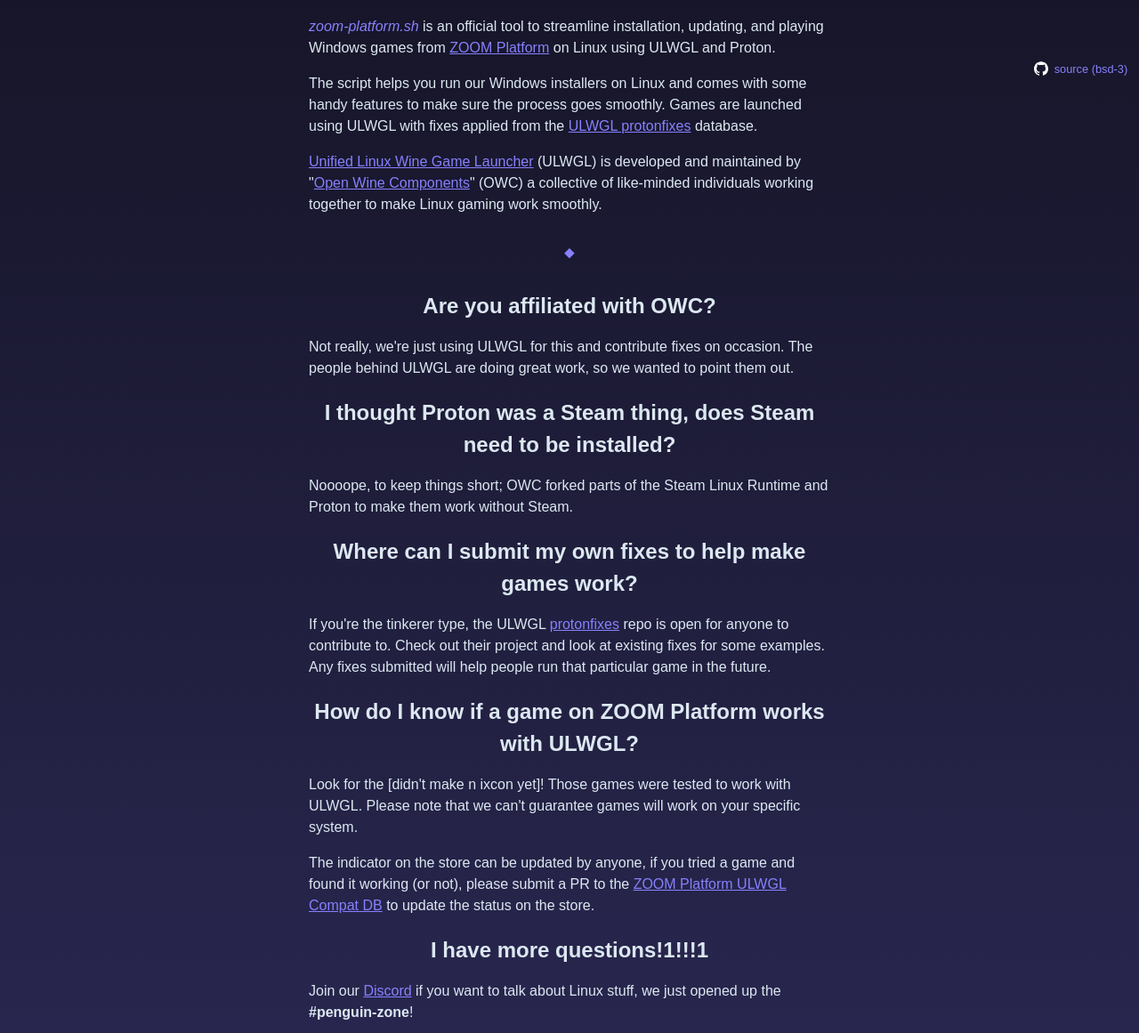
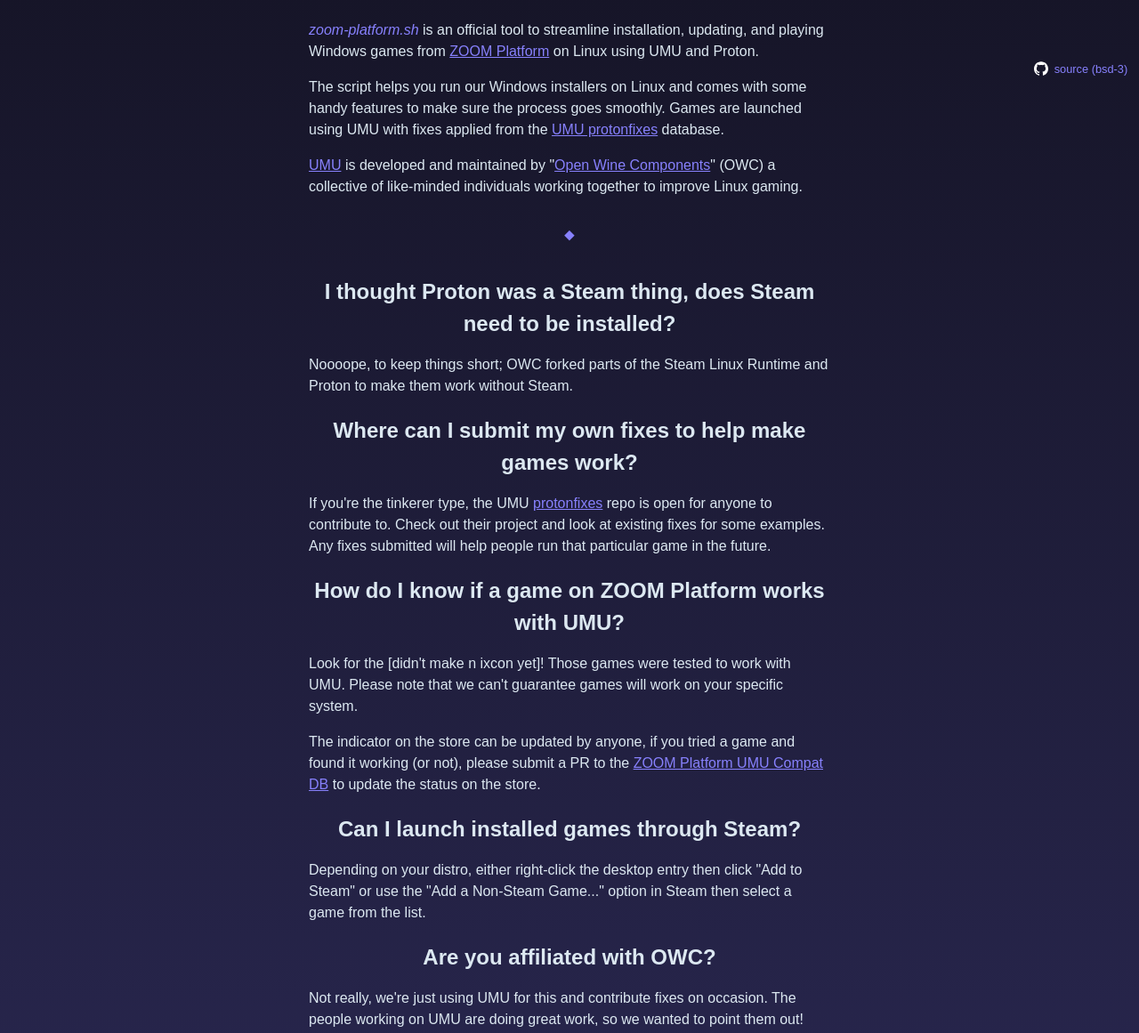
Before and after one commit to ZOOM-Platform/zoom-platform.sh, a plain HTML site: page www/src/index.html in a window 1280 px wide. Shown: the part 700-1861 px from the top of the page at 89% size. Drawn offline with Linux system fonts and the light colour scheme; a web font is replaced by a local one.

Commit message:
Cleanup www

```diff
--- a/www/src/index.html
+++ b/www/src/index.html
@@ -7,8 +7,8 @@
   <link rel="shortcut icon" href="/favicon.svg" type="image/svg" />
   <meta name="theme-color" content="#8781fd">
   <meta name="color-scheme" content="dark" />
-  <meta name="description" content="Install and play Windows ZOOM Platform games on Linux using Proton and ULWGL" />
-  <meta property="og:description" content="Install and play Windows ZOOM Platform games on Linux using Proton and ULWGL" />
+  <meta name="description" content="Install and play Windows ZOOM Platform games on Linux using Proton and UMU" />
+  <meta property="og:description" content="Install and play Windows ZOOM Platform games on Linux using Proton and UMU" />
   <meta property="og:title" content="zoom-platform.sh" />
   <meta property="og:url" content="https://zoom-platform.sh/" />
   <meta property="og:site_name" content="zoom-platform.sh" />
@@ -99,10 +99,10 @@
       font-size: 1em;
       margin: 2em 0;
       color: var(--color-primary);
-      height: 0em;
       display: block;
+      text-align: center;
     }
-    #footer {
+    footer {
       display: flex;
       flex-direction: column;
       justify-content: space-between;
@@ -116,10 +116,10 @@
         bottom: 0;
       }
     }
-    #footer a {
+    footer a {
       text-decoration: none;
     }
-    #footer svg {
+    footer svg {
       vertical-align: -.25em;
       margin-right: .25em;
     }
@@ -139,11 +139,16 @@
       background-image: linear-gradient(90deg, transparent 0%, rgba(120, 113, 255, .3) 5%, transparent 10%);
       background-size: 200%;
       background-position: 20%;
+      border: 2px solid;
+      border-color: #2c294e;
     }
     .download-btn {
       text-align: right;
       font-size: .7em;
       margin: .25em .5em;
+    }
+    .download-btn > a {
+      text-decoration: none;
     }
     .command-box.gradient {
       background-position: -100%;
@@ -218,11 +223,11 @@
       }
 
       33% {
-        text-shadow: 0 0 5px rgb(101, 93, 252), 0 0 20px rgb(116, 181, 255)
+        text-shadow: 0 0 5px rgb(101, 93, 252), 0 0 20px rgb(116, 181, 255);
       }
 
       66% {
-        text-shadow: 0 0 5px rgb(101, 93, 252), 0 0 23px rgb(202, 146, 255)
+        text-shadow: 0 0 5px rgb(101, 93, 252), 0 0 23px rgb(202, 146, 255);
       }
     }
   </style>
@@ -265,32 +270,37 @@
       </div>
       <div class="download-btn">download <a href="/zoom-platform.sh">zoom-platform.sh</a></div>
     </div>
-    <p><span class="color-primary"><i>zoom-platform.sh</i></span> is an official tool to streamline installation, updating, and playing Windows games from <a href="https://www.zoom-platform.com/">ZOOM Platform</a> on Linux using ULWGL and Proton.</p>
-    <p>The script helps you run our Windows installers on Linux and comes with some handy features to make sure the process goes smoothly. Games are launched using ULWGL with fixes applied from the <a href="https://github.com/Open-Wine-Components/ULWGL-protonfixes">ULWGL protonfixes</a> database.</p>
-    <p><a href="https://github.com/Open-Wine-Components/ULWGL-launcher">Unified Linux Wine Game Launcher</a> (ULWGL) is developed and maintained by "<a href="https://github.com/Open-Wine-Components">Open Wine Components</a>" (OWC) a collective of like-minded individuals working together to make Linux gaming work smoothly.</p>
+    <main>
+      <p><i class="color-primary">zoom-platform.sh</i> is an official tool to streamline installation, updating, and playing Windows games from <a href="https://www.zoom-platform.com/">ZOOM Platform</a> on Linux using UMU and Proton.</p>
+      <p>The script helps you run our Windows installers on Linux and comes with some handy features to make sure the process goes smoothly. Games are launched using UMU with fixes applied from the <a href="https://github.com/Open-Wine-Components/umu-protonfixes">UMU protonfixes</a> database.</p>
+      <p><a href="https://github.com/Open-Wine-Components/umu-launcher">UMU</a> is developed and maintained by "<a href="https://github.com/Open-Wine-Components">Open Wine Components</a>" (OWC) a collective of like-minded individuals working together to improve Linux gaming.</p>
 
-    <div class="sep"></div>
+      <div class="sep" role="separator"></div>
 
-    <div>
-      <h2>Are you affiliated with OWC?</h2>
-      <p>Not really, we're just using ULWGL for this and contribute fixes on occasion. The people behind ULWGL are doing great work, so we wanted to point them out.</p>
+      <section>
+        <h2>I thought Proton was a Steam thing, does Steam need to be installed?</h2>
+        <p>Noooope, to keep things short; OWC forked parts of the Steam Linux Runtime and Proton to make them work without Steam.</p>
 
-      <h2>I thought Proton was a Steam thing, does Steam need to be installed?</h2>
-      <p>Noooope, to keep things short; OWC forked parts of the Steam Linux Runtime and Proton to make them work without Steam.</p>
+        <h2>Where can I submit my own fixes to help make games work?</h2>
+        <p>If you're the tinkerer type, the UMU <a href="https://github.com/Open-Wine-Components/umu-protonfixes">protonfixes</a> repo is open for anyone to contribute to. Check out their project and look at existing fixes for some examples. Any fixes submitted will help people run that particular game in the future.</p>
 
-      <h2>Where can I submit my own fixes to help make games work?</h2>
-      <p>If you're the tinkerer type, the ULWGL <a href="https://github.com/Open-Wine-Components/ULWGL-protonfixes">protonfixes</a> repo is open for anyone to contribute to. Check out their project and look at existing fixes for some examples. Any fixes submitted will help people run that particular game in the future.</p>
+        <h2>How do I know if a game on ZOOM Platform works with UMU?</h2>
+        <p>Look for the [didn't make n ixcon yet]! Those games were tested to work with UMU. Please note that we can't guarantee games will work on your specific system.</p>
+        <p>The indicator on the store can be updated by anyone, if you tried a game and found it working (or not), please submit a PR to the <a href="https://github.com/ZOOM-Platform/zoomplatform-umu-compatdb">ZOOM Platform UMU Compat DB</a> to update the status on the store.</p>
 
-      <h2>How do I know if a game on ZOOM Platform works with ULWGL?</h2>
-      <p>Look for the [didn't make n ixcon yet]! Those games were tested to work with ULWGL. Please note that we can't guarantee games will work on your specific system.</p>
-      <p>The indicator on the store can be updated by anyone, if you tried a game and found it working (or not), please submit a PR to the <a href="https://github.com/ZOOM-Platform/zoomplatform-ulwgl-compatdb">ZOOM Platform ULWGL Compat DB</a> to update the status on the store.</p>
+        <h2>Can I launch installed games through Steam?</h2>
+        <p>Depending on your distro, either right-click the desktop entry then click "Add to Steam" or use the "Add a Non-Steam Game..." option in Steam then select a game from the list.</p>
 
-      <h2>I have more questions!1!!!1</h2>
-      <p>Join our <a href="https://discord.gg/zagEsVTCFP">Discord</a> if you want to talk about Linux stuff, we just opened up the <b>#penguin-zone</b>!</p>
-    </div>
+        <h2>Are you affiliated with OWC?</h2>
+        <p>Not really, we're just using UMU for this and contribute fixes on occasion. The people working on UMU are doing great work, so we wanted to point them out!</p>
+
+        <h2>I have more questions!1!!!1</h2>
+        <p>Join our <a href="https://discord.gg/zagEsVTCFP">Discord</a> if you want to talk about Linux stuff, we just opened up the <b>#penguin-zone</b>!</p>
+      </section>
+    </main>
   </div>
-  <div id="footer">
+  <footer>
     <a href="https://github.com/ZOOM-Platform/zoom-platform.sh"><svg role="img" viewBox="0 0 24 24" width="16" height="16" fill="#fff" xmlns="http://www.w3.org/2000/svg"><title>GitHub</title><path d="M12 .297c-6.63 0-12 5.373-12 12 0 5.303 3.438 9.8 8.205 11.385.6.113.82-.258.82-.577 0-.285-.01-1.04-.015-2.04-3.338.724-4.042-1.61-4.042-1.61C4.422 18.07 3.633 17.7 3.633 17.7c-1.087-.744.084-.729.084-.729 1.205.084 1.838 1.236 1.838 1.236 1.07 1.835 2.809 1.305 3.495.998.108-.776.417-1.305.76-1.605-2.665-.3-5.466-1.332-5.466-5.93 0-1.31.465-2.38 1.235-3.22-.135-.303-.54-1.523.105-3.176 0 0 1.005-.322 3.3 1.23.96-.267 1.98-.399 3-.405 1.02.006 2.04.138 3 .405 2.28-1.552 3.285-1.23 3.285-1.23.645 1.653.24 2.873.12 3.176.765.84 1.23 1.91 1.23 3.22 0 4.61-2.805 5.625-5.475 5.92.42.36.81 1.096.81 2.22 0 1.606-.015 2.896-.015 3.286 0 .315.21.69.825.57C20.565 22.092 24 17.592 24 12.297c0-6.627-5.373-12-12-12"/></svg> source (bsd-3)</a>
-  </div>
+  </footer>
 </body>
 </html>
```
Also changed, not shown: www/src/og.png (added).
